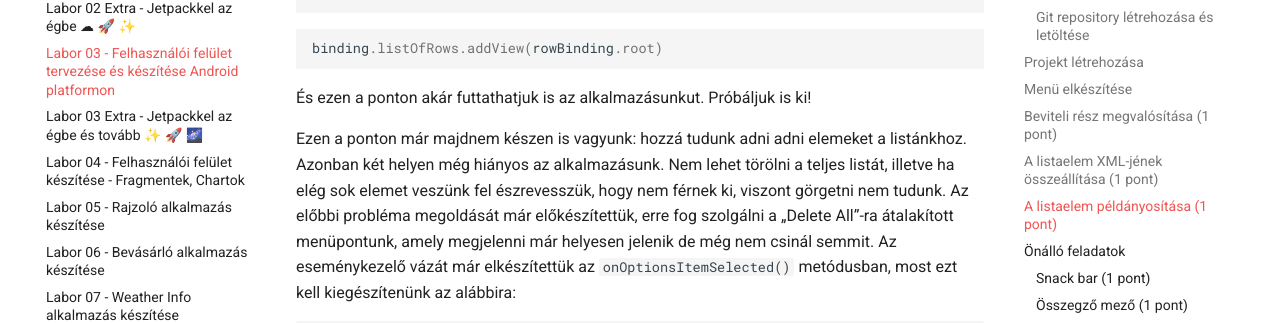
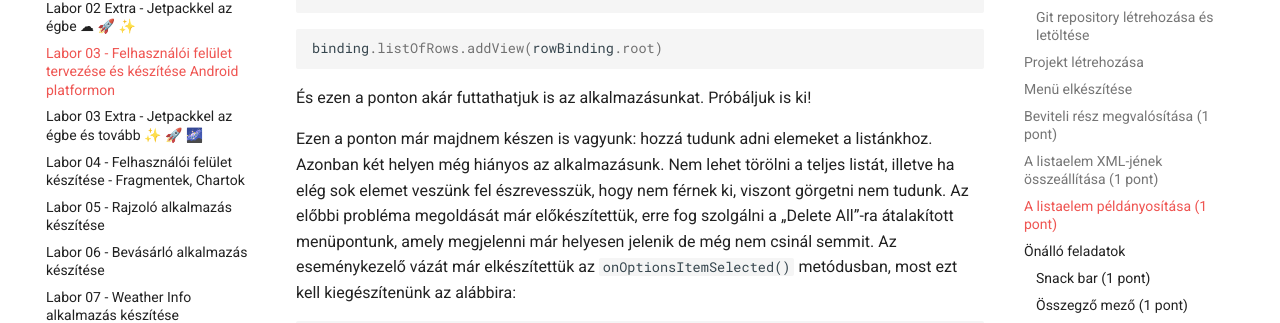
Before and after one commit to VIAUAD02/laborok, an MkDocs documentation site: the page built from docs/laborok/03-android-ui-adv/index.md, in a window 1280 px wide and 900 px high, scrolled down 10332 px. Shown: the part 172-495 px from the top of the window. Built offline with MkDocs 1.6.1 and Material for MkDocs 9.7.7, drawn with Linux system fonts in a browser that asks for light colours; comment, search, counter and statistics services are not loaded; some of the changed lines change nothing that is shown; some of the changed text lies outside the part shown.

Commit message:
Helyesírási hibák és elírások javítása

````diff
--- a/docs/laborok/03-android-ui-adv/index.md
+++ b/docs/laborok/03-android-ui-adv/index.md
@@ -52,7 +52,7 @@
 - Application name: AndroidWallet
 - package name: hu.bme.aut.android.androidwallet
 - a mentési hely a kicheckoutolt repository-n belül az AndroidWallet mappa
-- Minumum API level: 21
+- Minimum API level: 21
 - Finish, és várjuk meg amíg a Studio mindent legenerál. (Ez első alkalomkor valamivel hosszabb időt vesz igénybe.)
 
 ## Menü elkészítése
@@ -76,7 +76,7 @@
 !!!note ""
 	Láthatjuk, hogy Android platformon a menüt is egyszerű XML erőforrásból tudjuk felvenni. A fenti esetben egyetlen elemet tettünk a menübe, amelyet majd az `action_delete_all` id-val tudunk hivatkozni.
 
-Ahhoz, hogy az imént létrehozott menü felkerüljön a felületre a `MainActivity`-ből fel kell "fújjuk" azt, és le kell kezelnünk a kattintásokat.Ezt az `onCreateOptionsMenu` és az `onOptionsItemSelected` függvényekkel tudjuk megtenni:
+Ahhoz, hogy az imént létrehozott menü felkerüljön a felületre a `MainActivity`-ből fel kell "fújjuk" azt, és le kell kezelnünk a kattintásokat. Ezt az `onCreateOptionsMenu` és az `onOptionsItemSelected` függvényekkel tudjuk megtenni:
 
 ```kotlin
 override fun onCreateOptionsMenu(menu: Menu): Boolean {
@@ -101,7 +101,7 @@
 
 Egy XML fájlt megnyitva két lehetőségünk van: vagy a beépített grafikus szerkesztőn drag and drop módszerrel összerakjuk a felületet, vagy kézzel XML-ben írjuk meg a komponenseket és a tulajdonságaikat. Előbbi a tanulási fázisban nagyon hasznos, mert könnyen tudunk puskázni, viszont később sok fejfájást okozhat, ezért az XML leírás plusz előnézettel fogjuk megvalósítani a feladatot.
 
-Mivel a feladatunk lineárisan összerakható elemekből épül fel, ezért érdemes egy ilyen magvalósításban gondolkodnunk. Nyissuk meg a `res/layout/activity_main.xml` fájlt. (Akinek nem jelenik meg egyből a preview nézet, jobb oldalon találja a gombot.) Módosítsuk az előre legenerált `ConstraintLayoutot` `LinearLayoutra`, és adjuk hozzá az `android:orientation="vertical"` attribútomot.
+Mivel a feladatunk lineárisan összerakható elemekből épül fel, ezért érdemes egy ilyen magvalósításban gondolkodnunk. Nyissuk meg a `res/layout/activity_main.xml` fájlt. (Akinek nem jelenik meg egyből a preview nézet, jobb oldalon találja a gombot.) Módosítsuk az előre legenerált `ConstraintLayoutot` `LinearLayoutra`, és adjuk hozzá az `android:orientation="vertical"` attribútumot.
 
 Szükségünk lesz másik három LinearLayout-ra:
 
@@ -218,7 +218,7 @@
 
 Rakjuk össze először a felületi erőforrást. A listaelemünk felépítése, az előzőekhez hasonlóan, kivitelezhető teljesen lineáris elrendezéssel, így ismét a `LinearLayout`-ot használjuk. Adjunk hozzá a projektünkhöz a `salary_row.xml`-t. (res/layout mappán jobb klikk, New -> Layout Resource File)
 
-Egy horizontális `LinearLayout`-tal kezdünk, mivel az *icon* és a feliratok egymás mellett helyezkednek el. Mivel ez csak egy listaelem lesz, ezért `wrap_content`-re kell vennünk a szélességét magasságát. Adjunk neki *id*-t is. Ebbe a `LinearLayout`-ba bal oldalra kerül az `ImageView`. A méretét állítsuk be 40x40-re, illetve adjunk neki *id*-t is. Az `ImageView` mellett egy függőleges `LinearLayout` kövezkezik, amiben egymás alatt helyezkedik el a tétel neve és összege. A `LinearLayout` szélessége legyen `match_parent`, magassága `wrap_content`, a `TextView`-knak pedig mindenképpen adjunk *id*-t.
+Egy horizontális `LinearLayout`-tal kezdünk, mivel az *icon* és a feliratok egymás mellett helyezkednek el. Mivel ez csak egy listaelem lesz, ezért `wrap_content`-re kell vennünk a szélességét magasságát. Adjunk neki *id*-t is. Ebbe a `LinearLayout`-ba bal oldalra kerül az `ImageView`. A méretét állítsuk be 40x40-re, illetve adjunk neki *id*-t is. Az `ImageView` mellett egy függőleges `LinearLayout` következik, amiben egymás alatt helyezkedik el a tétel neve és összege. A `LinearLayout` szélessége legyen `match_parent`, magassága `wrap_content`, a `TextView`-knak pedig mindenképpen adjunk *id*-t.
 
 Mivel igényes kinézetet szeretnénk, a megfelelő *marginokat* illetve *paddingeket* adjuk hozzá a különböző elemeinkhez: a gyökérre 4dp *padding,* a beágyazottra `marginStart` attribútum *16dp* értékkel, illetve `layout_gravity` paramétert `center_vertical`-ra állítjuk, így biztosítva a gyerekelemek középre rendezését.
 
@@ -266,7 +266,7 @@
 	A „tools” névtérnek csak a preview-ra van hatása, tervezés közben beírhatunk oda bármit a lefordított alkalmazásban sehol nem fog látszani.
 
 !!!example "BEADANDÓ (1 pont)"
-	Készíts egy **képernyőképet**, amelyen látszik **egy sor layout-ja** (*previewként*), **a hozzá tartozó kóddal**, valamint a **neptun kódoddal a termék neveként**. A képet a megoldásban a repository-ba f2.png néven töltsd föl.
+	Készíts egy **képernyőképet**, amelyen látszik **egy sor layout-ja** (*preview-ként*), **a hozzá tartozó kóddal**, valamint a **neptun kódoddal a termék neveként**. A képet a megoldásban a repository-ba f2.png néven töltsd föl.
 
 	A képernyőkép szükséges feltétele a pontszám megszerzésének.
 
@@ -348,9 +348,9 @@
 binding.listOfRows.addView(rowBinding.root)
 ```
 
-És ezen a ponton akár futtathatjuk is az alkalmazásunkut. Próbáljuk is ki!
+És ezen a ponton akár futtathatjuk is az alkalmazásunkat. Próbáljuk is ki!
 
-Ezen a ponton már majdnem készen is vagyunk: hozzá tudunk adni adni elemeket a listánkhoz. Azonban két helyen még hiányos az alkalmazásunk. Nem lehet törölni a teljes listát, illetve ha elég sok elemet veszünk fel észrevesszük, hogy nem férnek ki, viszont görgetni nem tudunk. Az előbbi probléma megoldását már előkészítettük, erre fog szolgálni a „Delete All”-ra átalakított menüpontunk, amely megjelenni már helyesen jelenik de még nem csinál semmit. Az eseménykezelő vázát már elkészítettük az `onOptionsItemSelected()` metódusban, most ezt kell kiegészítenünk az alábbira:
+Ezen a ponton már majdnem készen is vagyunk: hozzá tudunk adni elemeket a listánkhoz. Azonban két helyen még hiányos az alkalmazásunk. Nem lehet törölni a teljes listát, illetve ha elég sok elemet veszünk fel észrevesszük, hogy nem férnek ki, viszont görgetni nem tudunk. Az előbbi probléma megoldását már előkészítettük, erre fog szolgálni a „Delete All”-ra átalakított menüpontunk, amely megjelenni már helyesen jelenik de még nem csinál semmit. Az eseménykezelő vázát már elkészítettük az `onOptionsItemSelected()` metódusban, most ezt kell kiegészítenünk az alábbira:
 
 ```kotlin
 override fun onOptionsItemSelected(item: MenuItem): Boolean {
@@ -407,7 +407,7 @@
 	Figyeljünk az összegző mező helyes működésére! Ha töröljük a listából a bejegyzéseket, akkor a számláló is nullázódjon és tűnjön el! (-0.5 pont)
 
 !!!example "BEADANDÓ (1 pont)"
-	Készíts egy **képernyőképet**, amelyen látszik **az összegző mező használata** (emulátoron, készüléket tükrözve vagy képernyőfelvétellel), **a kódja**, valamint a **neptun kódod valameilyik termék neveként**. A képet a megoldásban a repository-ba f5.png néven töltsd föl.
+	Készíts egy **képernyőképet**, amelyen látszik **az összegző mező használata** (emulátoron, készüléket tükrözve vagy képernyőfelvétellel), **a kódja**, valamint a **neptun kódod valamelyik termék neveként**. A képet a megoldásban a repository-ba f5.png néven töltsd föl.
 
 	A képernyőkép szükséges feltétele a pontszám megszerzésének.
 
````
